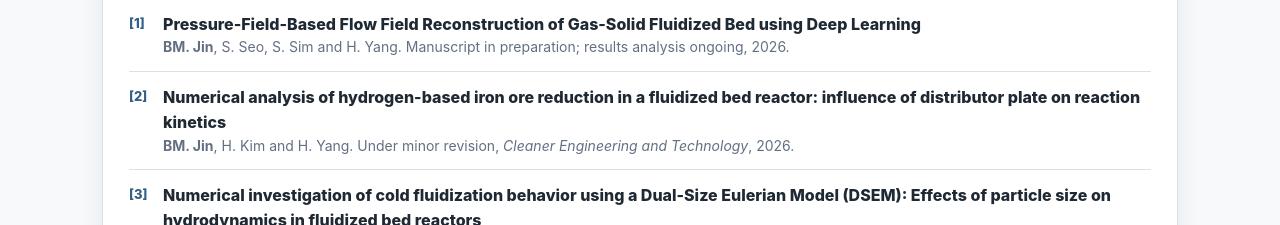
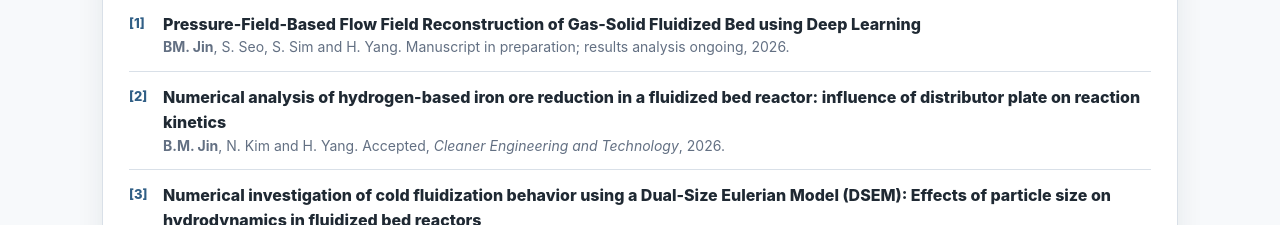
Before and after one commit to bongonbong/bongonbong.github.io, a plain HTML site: page index.html in a window 1280 px wide. Shown: the part 980-1205 px from the top of the page. Drawn offline with Linux system fonts and the light colour scheme.

Commit message:
Update index.html

```diff
--- a/index.html
+++ b/index.html
@@ -587,7 +587,7 @@
         </article>
         <article class="list-entry">
           <div class="title">Numerical analysis of hydrogen-based iron ore reduction in a fluidized bed reactor: influence of distributor plate on reaction kinetics</div>
-          <div class="meta"><strong>BM. Jin</strong>, H. Kim and H. Yang. Under minor revision, <em>Cleaner Engineering and Technology</em>, 2026.</div>
+          <div class="meta"><strong>B.M. Jin</strong>, N. Kim and H. Yang. Accepted, <em>Cleaner Engineering and Technology</em>, 2026.</div>
         </article>
         <article class="list-entry">
           <div class="title">Numerical investigation of cold fluidization behavior using a Dual-Size Eulerian Model (DSEM): Effects of particle size on hydrodynamics in fluidized bed reactors</div>
```
